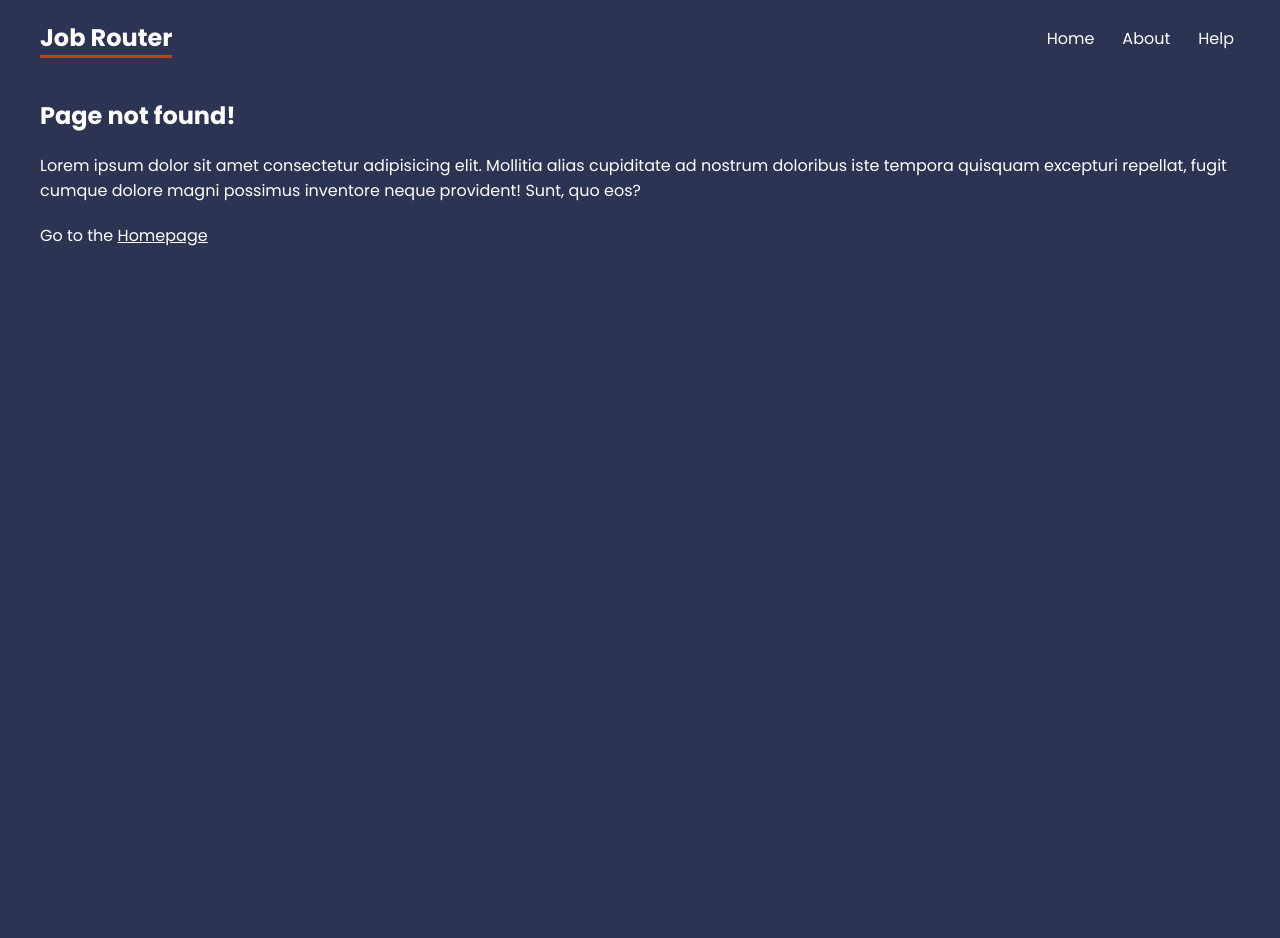
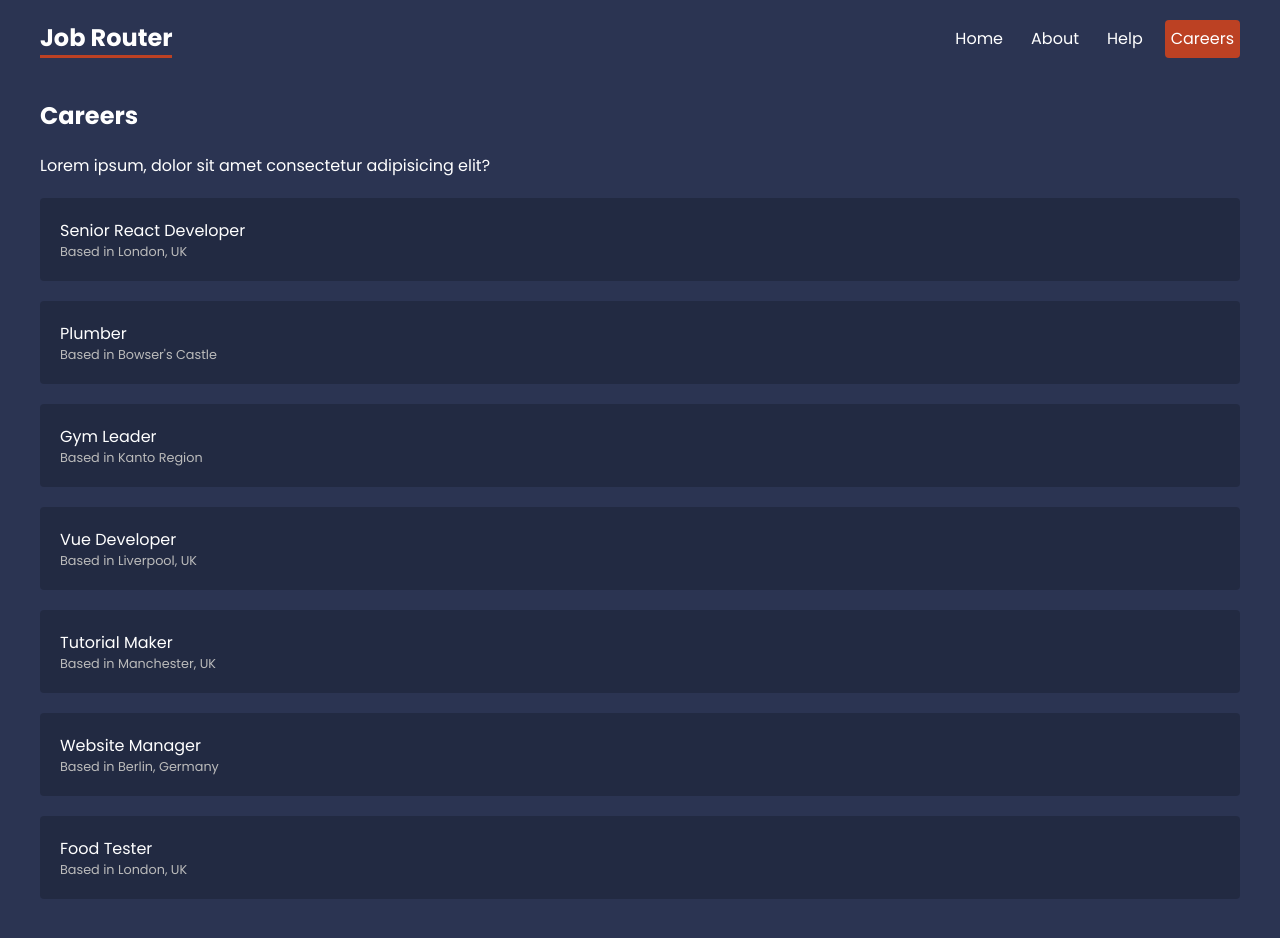
Before and after one commit to Eli-Keli/React-Jobs-Router, a React (Create React App) app: page /careers in a window 1280 px wide. Shown: the top 938 px of the page. Before the commit the page ends 800 px from the top, so only its background shows below. Built offline with nearby package versions, Linux system fonts and the light colour scheme; data requests are answered from the project's data file.

Commit message:
project-6

```diff
--- a/src/App.js
+++ b/src/App.js
@@ -11,10 +11,12 @@
 import Faq from "./pages/help/Faq";
 import Contact from "./pages/help/Contact";
 import NotFound from "./pages/NotFound";
+import Careers, { careersLoader } from "./pages/careers/Careers"
 
 // Layouts
 import RootLayout from "./layouts/RootLayout";
 import HelpLayout from "./layouts/HelpLayout";
+import CareersLayout from "./layouts/CareersLayout";
 
 const router = createBrowserRouter(
   createRoutesFromElements(
@@ -25,6 +27,14 @@
       <Route path="help" element={<HelpLayout />}>
         <Route path="faq" element={<Faq />} />
         <Route path="contact" element={<Contact />} />
+      </Route>
+
+      <Route path="careers" element={<CareersLayout />}>
+        <Route
+         index
+         element={<Careers />}
+         loader={careersLoader}
+        />
       </Route>
 
       <Route path="*" element={<NotFound />} />
--- a/src/index.css
+++ b/src/index.css
@@ -108,6 +108,24 @@
 }
 
 /* careers list */
+.careers > a {
+  display: block;
+  background: rgba(0,0,0,0.2);
+  padding: 20px;
+  border-radius: 4px;
+  margin: 20px 0;
+  text-decoration: none;
+}
+.careers > a:hover p {
+  color: var(--primary);
+}
+.careers p {
+  margin: 0;
+}
+.careers > a p:last-child {
+ font-size: 0.8em;
+ color: #bbb;
+}
 
 /* careers details */
 
--- /dev/null
+++ b/src/layouts/CareersLayout.js
@@ -0,0 +1,12 @@
+import { Outlet } from "react-router-dom"
+
+export default function CareersLayout() {
+  return (
+    <div>
+      <h2>Careers</h2>
+      <p>Lorem ipsum, dolor sit amet consectetur adipisicing elit?</p>
+
+      <Outlet />
+    </div>
+  )
+}
--- a/src/layouts/RootLayout.js
+++ b/src/layouts/RootLayout.js
@@ -9,6 +9,7 @@
           <NavLink to="/">Home</NavLink>
           <NavLink to="about">About</NavLink>
           <NavLink to="help">Help</NavLink>
+          <NavLink to="careers">Careers</NavLink>
         </nav>
       </header>
       <main>
--- /dev/null
+++ b/src/pages/careers/Careers.js
@@ -0,0 +1,24 @@
+import { Link, useLoaderData } from "react-router-dom";
+
+
+export default function Careers() {
+    const careers = useLoaderData();
+
+  return (
+    <div className="careers">
+      {careers.map(career => (
+        <Link path="/" key={career.id}>
+            <p>{career.title}</p>
+            <p>Based in {career.location}</p>
+        </Link>
+      ))}
+    </div>
+  )
+}
+
+// loader function
+export const careersLoader = async () => {
+    const response = await fetch('http://localhost:4000/careers');
+
+    return response.json();
+}
```
